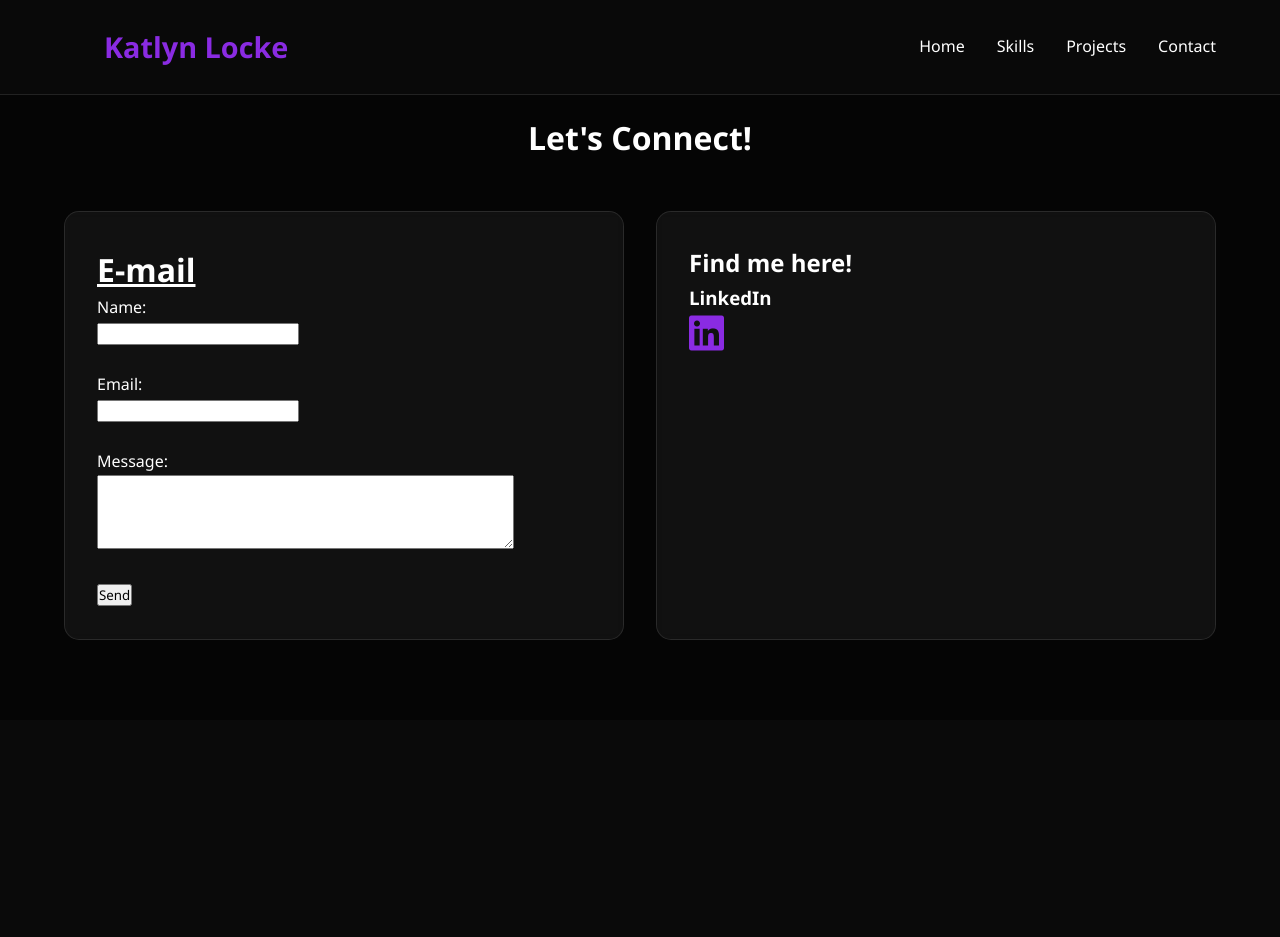
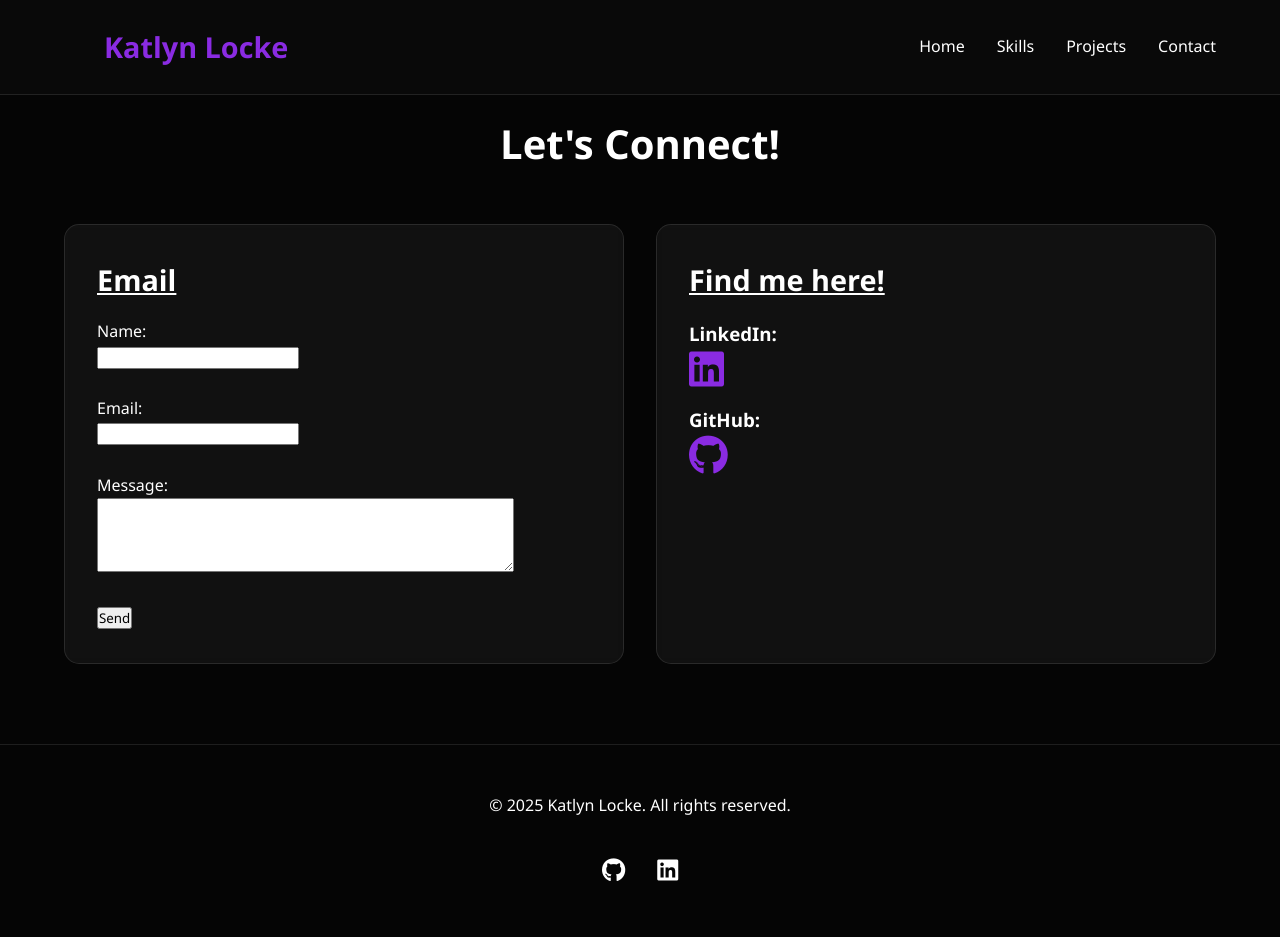
Before and after one commit to klocke1028/Portfolio-Website, a plain HTML site: page contact.html in a window 1280 px wide. Before the commit the page ends 800 px from the top, so only its background shows below. Drawn offline with Linux system fonts and the light colour scheme.

Commit message:
Styling Contact Page

```diff
--- a/Styling/contact.css
+++ b/Styling/contact.css
@@ -77,7 +77,7 @@ body {
 /*Contact Methods*/
 
 .contact-header {
-  font-size: 2rem;
+  font-size: 2.5rem;
   padding-top: 2rem;
   text-align: center;
 }
@@ -115,7 +115,48 @@ body {
   margin-bottom: 1rem;
 }
 
+/*Email*/
+
 .email-header {
-  font-size: 2rem;
+  font-size: 1.8rem;
   text-decoration: underline;
+  padding-bottom: 1rem;
 }
+
+.email-label {
+  color: var(--text);
+  font-weight: 500;
+}
+
+.socials-header {
+  font-size: 1.8rem;
+  text-decoration: underline;
+  padding-bottom: 1rem;
+}
+
+/*Footer*/
+
+footer {
+  background: var(--darker-bg);
+  padding: 3rem 5%;
+  text-align: center;
+  border-top: 1px solid rgba(255, 255, 255, 0.1);
+}
+
+.social-links {
+  margin-top: 2rem;
+  display: flex;
+  justify-content: center;
+  gap: 2rem;
+}
+
+.social-links a {
+  color: var(--text);
+  font-size: 1.5rem;
+  transition: all 0.3s ease;
+}
+
+.social-links a:hover {
+  color: var(--accent);
+  transform: translateY(-3px);
+}
--- a/contact.html
+++ b/contact.html
@@ -16,7 +16,7 @@
   <body>
     <!--Navigation-->
     <nav class="navbar">
-      <a href="#home" class="logo">Katlyn Locke</a>
+      <a href="index.html" class="logo">Katlyn Locke</a>
       <ul class="nav-links">
         <li><a href="index.html">Home</a></li>
         <li><a href="#skills">Skills</a></li>
@@ -30,31 +30,64 @@
       <h1 class="contact-header">Let's Connect!</h1>
       <div class="contact-grid">
         <div class="contact-card">
-          <h3 class="email-header">E-mail</h3>
+          <h3 class="email-header">Email</h3>
           <form
             class="email-form"
-            action="mailto:your.email@example.com"
+            action="mailto:katlynlocke1028@gmail.com"
             method="post"
             enctype="text/plain"
           >
             <label class="email-label" for="name">Name:</label><br />
-            <input type="text" id="name" name="name" /><br /><br />
+            <input
+              class="email-input"
+              type="text"
+              id="name"
+              name="name"
+            /><br /><br />
             <label class="email-label" for="email">Email:</label><br />
-            <input type="email" id="email" name="email" /><br /><br />
+            <input
+              class="email-input"
+              type="email"
+              id="email"
+              name="email"
+            /><br /><br />
             <label class="email-label" for="message">Message:</label><br />
-            <textarea id="message" name="message" rows="4" cols="50"></textarea
+            <textarea
+              class="message-input"
+              id="message"
+              name="message"
+              rows="4"
+              cols="50"
+            ></textarea
             ><br /><br />
-            <input type="submit" value="Send" />
+            <input class="email-button" type="submit" value="Send" />
           </form>
         </div>
         <div class="contact-card">
           <h2 class="socials-header">Find me here!</h2>
-          <h3>LinkedIn</h3>
+          <h3>LinkedIn:</h3>
           <a href="https://www.linkedin.com/in/katlyn-locke-6276452b0/"
             ><i class="fa-brands fa-linkedin"></i
+          ></a>
+          <h3>GitHub:</h3>
+          <a href="https://github.com/klocke1028"
+            ><i class="fa-brands fa-github"></i
           ></a>
         </div>
       </div>
     </section>
+
+    <!--Footer-->
+    <footer>
+      <p>&copy; 2025 Katlyn Locke. All rights reserved.</p>
+      <div class="social-links">
+        <a href="https://github.com/klocke1028"
+          ><i class="fa-brands fa-github"></i
+        ></a>
+        <a href="https://www.linkedin.com/in/katlyn-locke-6276452b0/"
+          ><i class="fa-brands fa-linkedin"></i
+        ></a>
+      </div>
+    </footer>
   </body>
 </html>
```
Also changed, not shown: index.html (+4 -2 lines).
